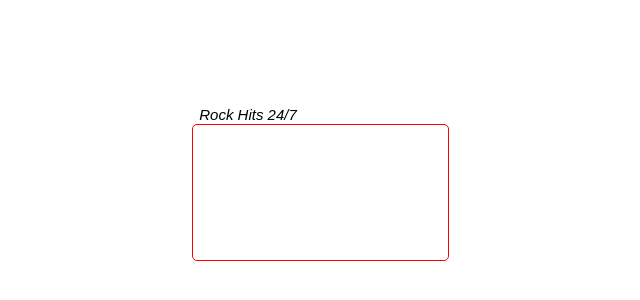
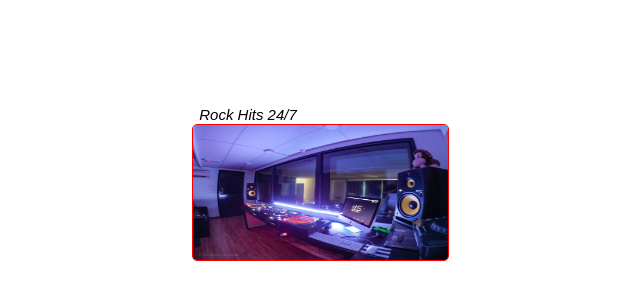
Before and after one commit to Georgyporgie/myimage2, a plain HTML site: page index.html in a window 1280 px wide. Shown: the part 100-400 px from the top of the page, without its empty margins (320-960 px from the left). Drawn offline with Linux system fonts and the light colour scheme.

Commit message:
Update index.html

```diff
--- a/index.html
+++ b/index.html
@@ -38,7 +38,7 @@
 var img = document.getElementById("myImage");
 
 //Set the src property of our element to the new image URL
-img.src = 'images/transparent.png';
+img.src = 'images/Sunny DanceRadio.png';
 </script>
 
 
```
